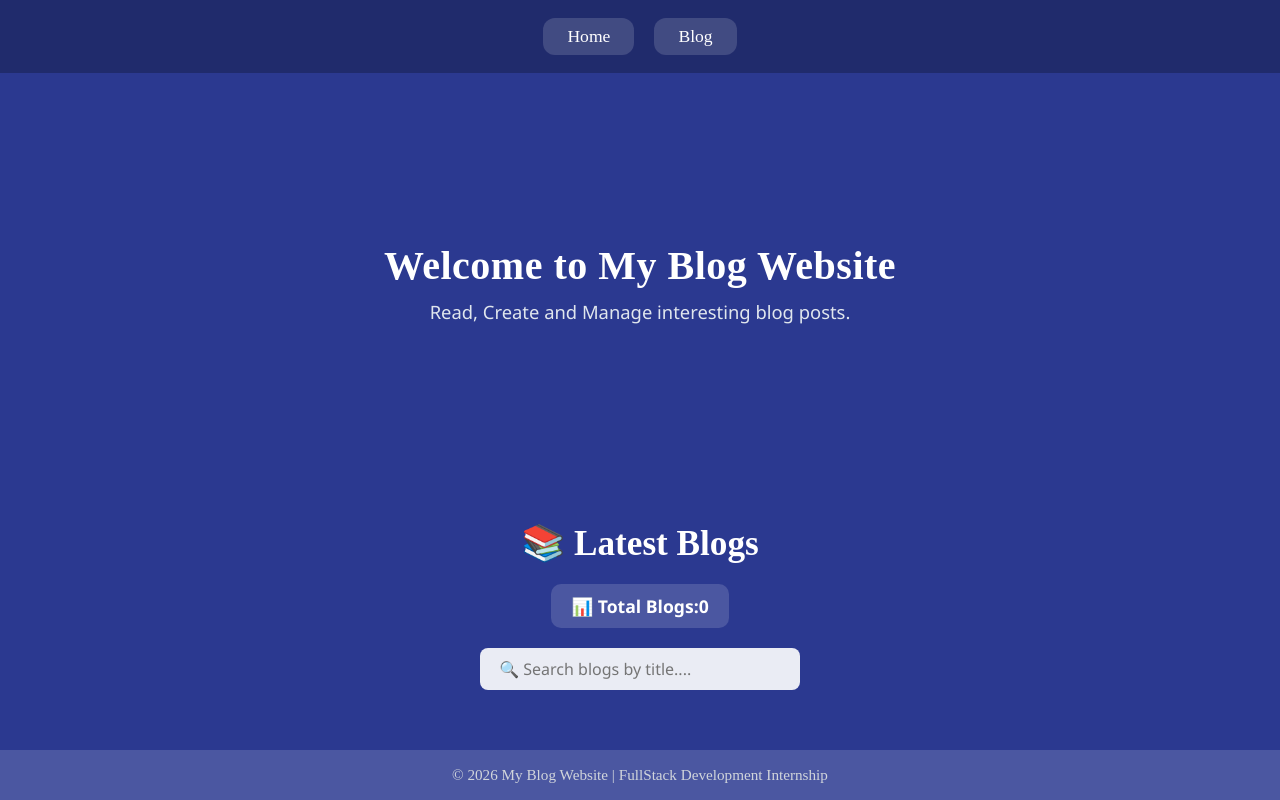
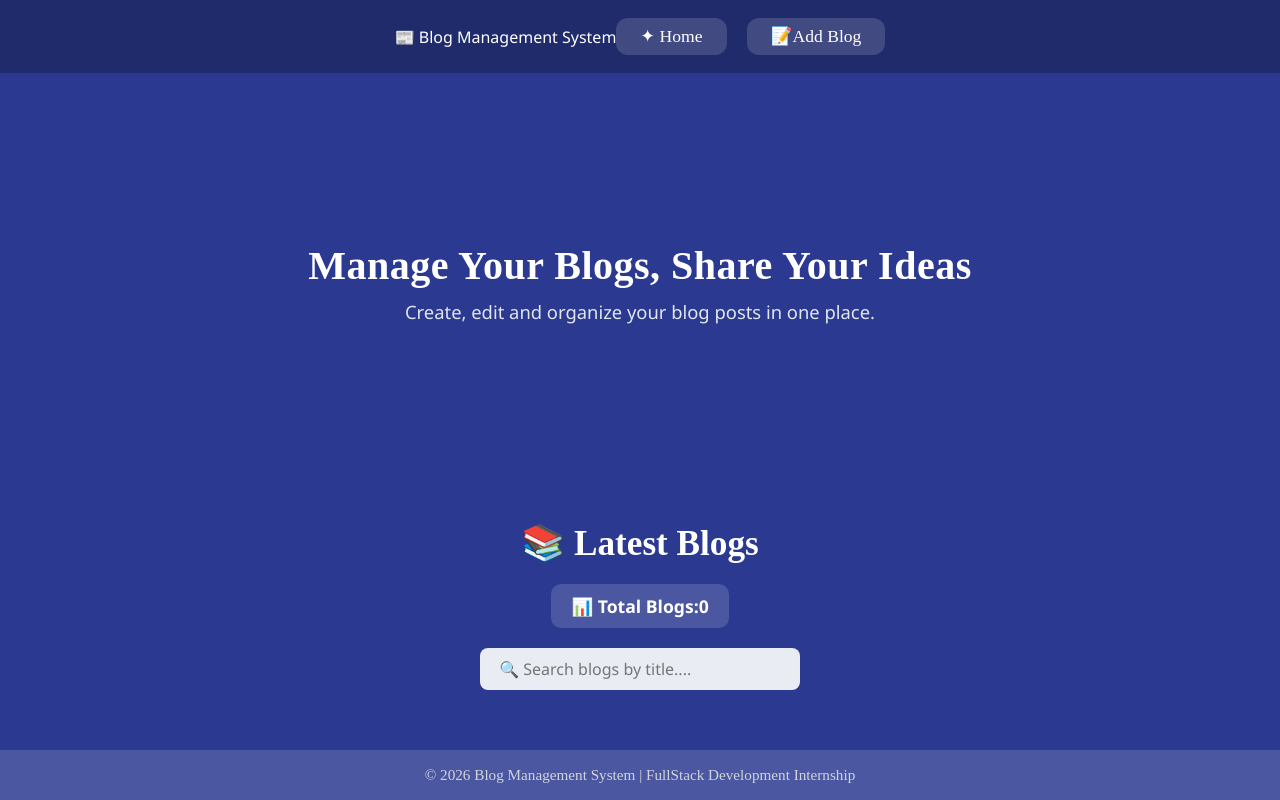
Before and after one commit to Kundaram11/FullStack-Development, a plain HTML site: page Frontend/Index.html in a window 1280 px wide. Drawn offline with Linux system fonts and the light colour scheme; no server answers.

Commit message:
Index.html

```diff
--- a/Frontend/Index.html
+++ b/Frontend/Index.html
@@ -1,4 +1,3 @@
-
 <!DOCTYPE html>
 <html lang="en">
 <head>
@@ -12,9 +11,13 @@
 
   <!-- Navigation Bar -->
   <nav class="navbar">
+    <div class="nav-title">
+      📰 Blog Management System
+    </div>
+
     <div class="nav-links">
-      <a href="Index.html" class="nav-btn ">Home</a>
-      <a href="Blog.html" class="nav-btn">Blog</a>
+      <a href="Index.html" class="nav-btn ">✦ Home</a>
+      <a href="Blog.html" class="nav-btn">📝Add Blog</a>
     </div>
   </nav>
 
@@ -23,8 +26,8 @@
 
   <main class="hero">
     <div class="hero-content">
-      <h1>Welcome to My Blog Website</h1>
-      <p>Read, Create and Manage interesting blog posts.</p>
+      <h1>Manage Your Blogs, Share Your Ideas</h1>
+      <p>Create, edit and organize your blog posts in one place.</p>
     </div>
   </main>
 
@@ -38,8 +41,8 @@
     </div>
     <!-- Search Box -->
      <div class="search-box">
-      <input type="text" id="search" placeholder=" 🔍 Search blogs by title....">
-     </div>
+       <input type="text" id="search" placeholder=" 🔍 Search blogs by title....">
+      </div>
      <!-- Blog Cards -->
     <div id="blogList" class="blogs"></div>
 
@@ -48,7 +51,7 @@
 
   <!-- Footer Section -->
   <footer class="footer">
-    <p>&copy; 2026 My Blog Website | FullStack Development Internship </p>
+    <p>&copy; 2026 Blog Management System | FullStack Development Internship </p>
   </footer>
 </body>
 </html>
```
